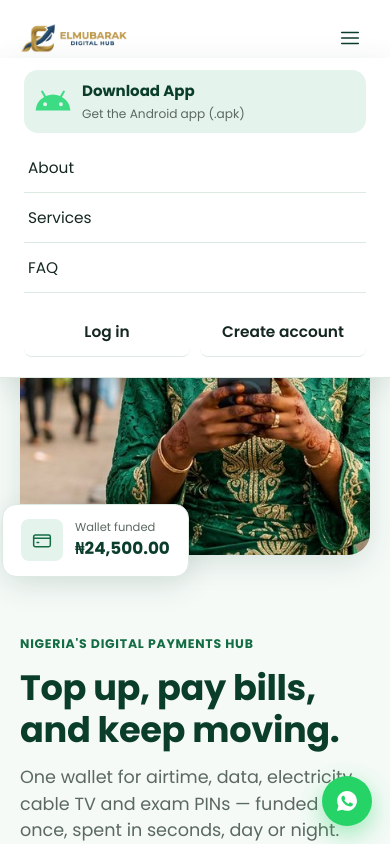
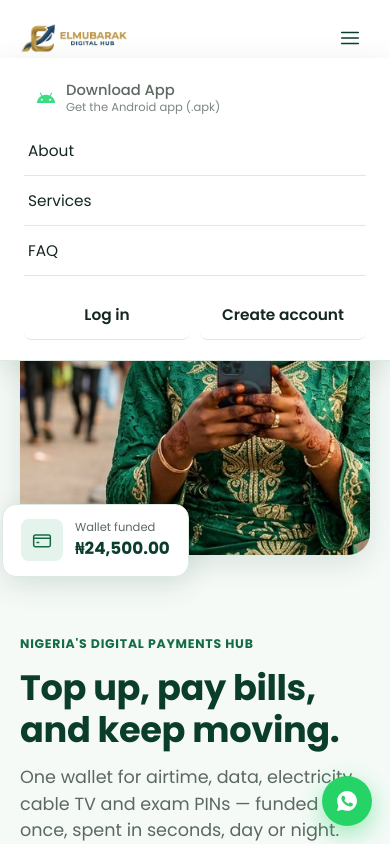
Before and after one commit to somboy015c/almubarak, a plain HTML site: page index.html in a window 390 px wide. Both pictures are taken after a click on the button "Open menu". Shown: the top 844 px of the page. Drawn offline with Linux system fonts and the light colour scheme.

Commit message:
Add files via upload

```diff
--- a/css/style.css
+++ b/css/style.css
@@ -260,17 +260,23 @@ img, svg { display: block; max-width: 100%; }
 .mobile-menu-panel .mobile-menu-ctas { display: flex; gap: 10px; padding-top: 14px; }
 .mobile-menu-panel .mobile-menu-ctas .btn { flex: 1; }
 
+/* Download App link (sidebar + mobile menu): matches .nav-item, no background */
 .mobile-download-app {
-  background: var(--brand-tint) !important;
-  border-radius: var(--radius-md);
-  border-bottom: none !important;
-  margin-bottom: 10px;
-  padding: 10px !important;
+  background: none !important;
+  border: none !important;
+  border-radius: var(--radius-sm);
+  margin-bottom: 0;
+  padding: 11px 12px !important;
+  gap: 10px !important;
+  color: var(--text-muted);
+  text-decoration: none;
 }
-.mobile-download-app-icon { width: 38px; height: 38px; border-radius: 9px; object-fit: cover; flex-shrink: 0; }
-.mobile-download-app span { display: flex; flex-direction: column; gap: 2px; }
-.mobile-download-app strong { font-size: 0.94rem; color: var(--ink); }
-.mobile-download-app small { font-size: 0.76rem; color: var(--text-muted); }
+.mobile-download-app:hover { background: var(--brand-tint) !important; }
+.mobile-download-app-icon { width: 20px; height: 20px; flex-shrink: 0; color: #3DDC84; }
+.mobile-download-app span { display: flex; flex-direction: column; gap: 1px; min-width: 0; }
+.mobile-download-app strong { font-size: 0.92rem; font-weight: 500; color: var(--text-muted); line-height: 1.25; }
+.mobile-download-app small { font-size: 0.72rem; color: var(--text-muted); opacity: 0.8; line-height: 1.25; }
+.mobile-download-app:hover strong { color: var(--ink); }
 
 @media (max-width: 860px) {
   .nav-desktop { display: none; }
```
